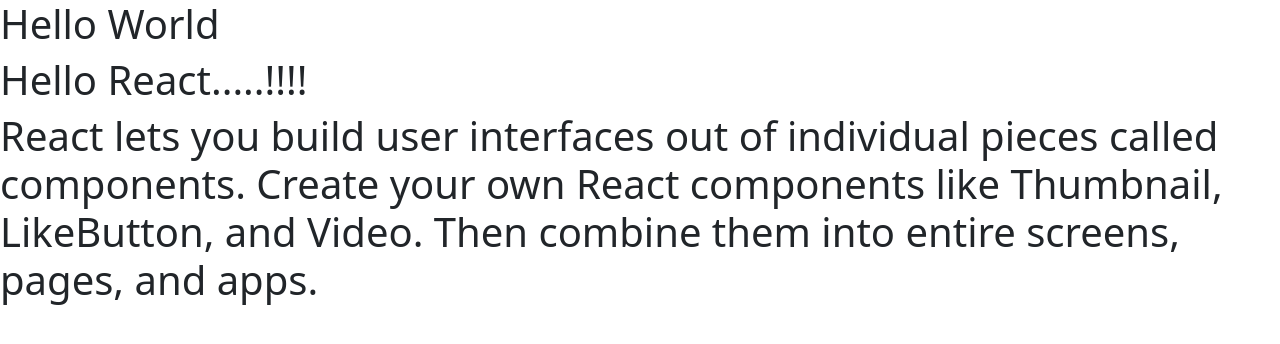
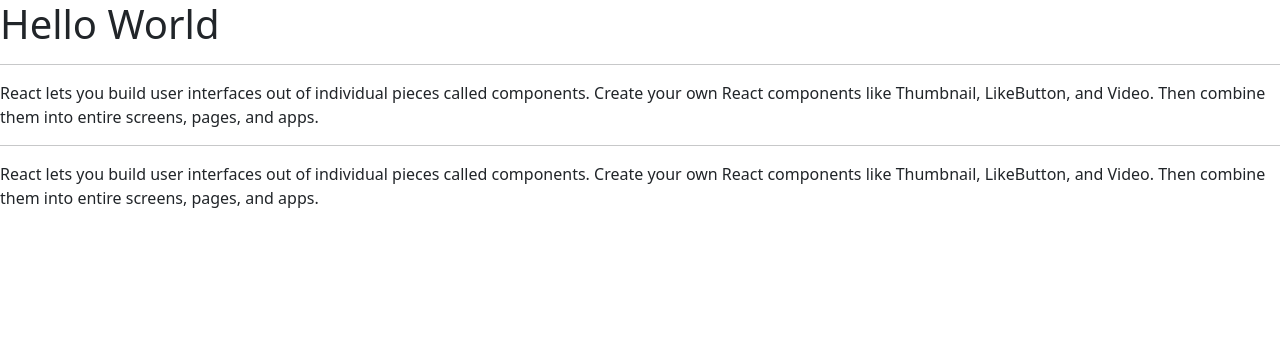
Before and after one commit to YogitaBhagat1996/my-react-project, a React (Create React App) app: page / in a window 1280 px wide. Shown: the top 344 px of the page. Built offline with nearby package versions, Linux system fonts and the light colour scheme.

Commit message:
userdefinedtag

```diff
--- a/src/App.js
+++ b/src/App.js
@@ -1,26 +1,24 @@
 function App() {
-  //two tag so parenthesis is required
   return (
     <div>
       <h1>Hello World</h1>
-      <Onetag />
-      <Multitag />
+      <hr />
+      <Header />
+      <hr />
+      <Header />
     </div>
   );
 }
-function Onetag() {
-  return <h1>Hello React.....!!!!</h1>; //one line html so parenthesis is optional
-}
 
-function Multitag() {
-  //multilie html so parenthesis is required
+function Header() {
   return (
-    <h1>
-      React lets you build user interfaces out of individual pieces called
-      components. Create your own React components like Thumbnail, LikeButton,
-      and Video. Then combine them into entire screens, pages, and apps.
-    </h1>
+    <div>
+      <p>
+        React lets you build user interfaces out of individual pieces called
+        components. Create your own React components like Thumbnail, LikeButton,
+        and Video. Then combine them into entire screens, pages, and apps.
+      </p>
+    </div>
   );
 }
-
 export default App;
```
